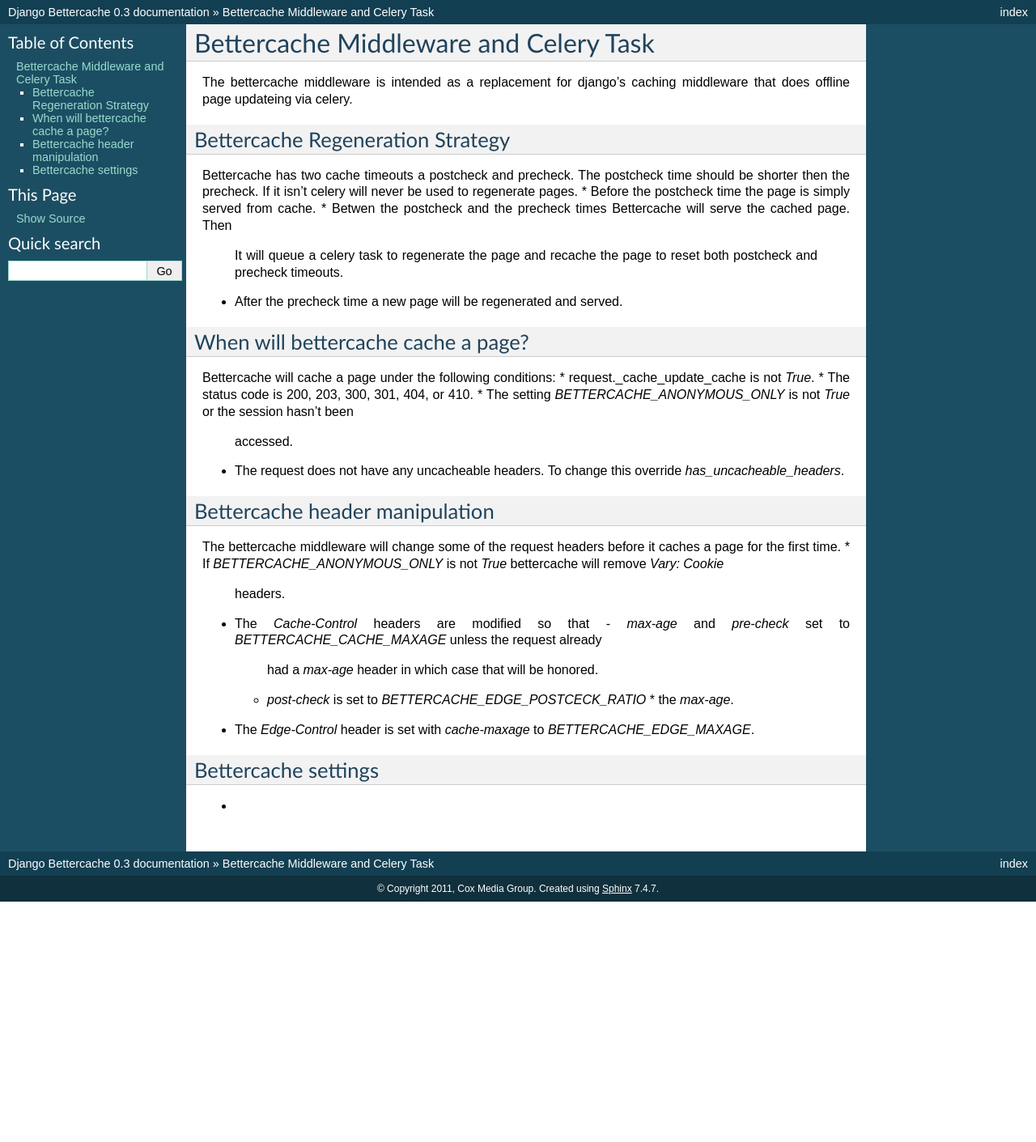
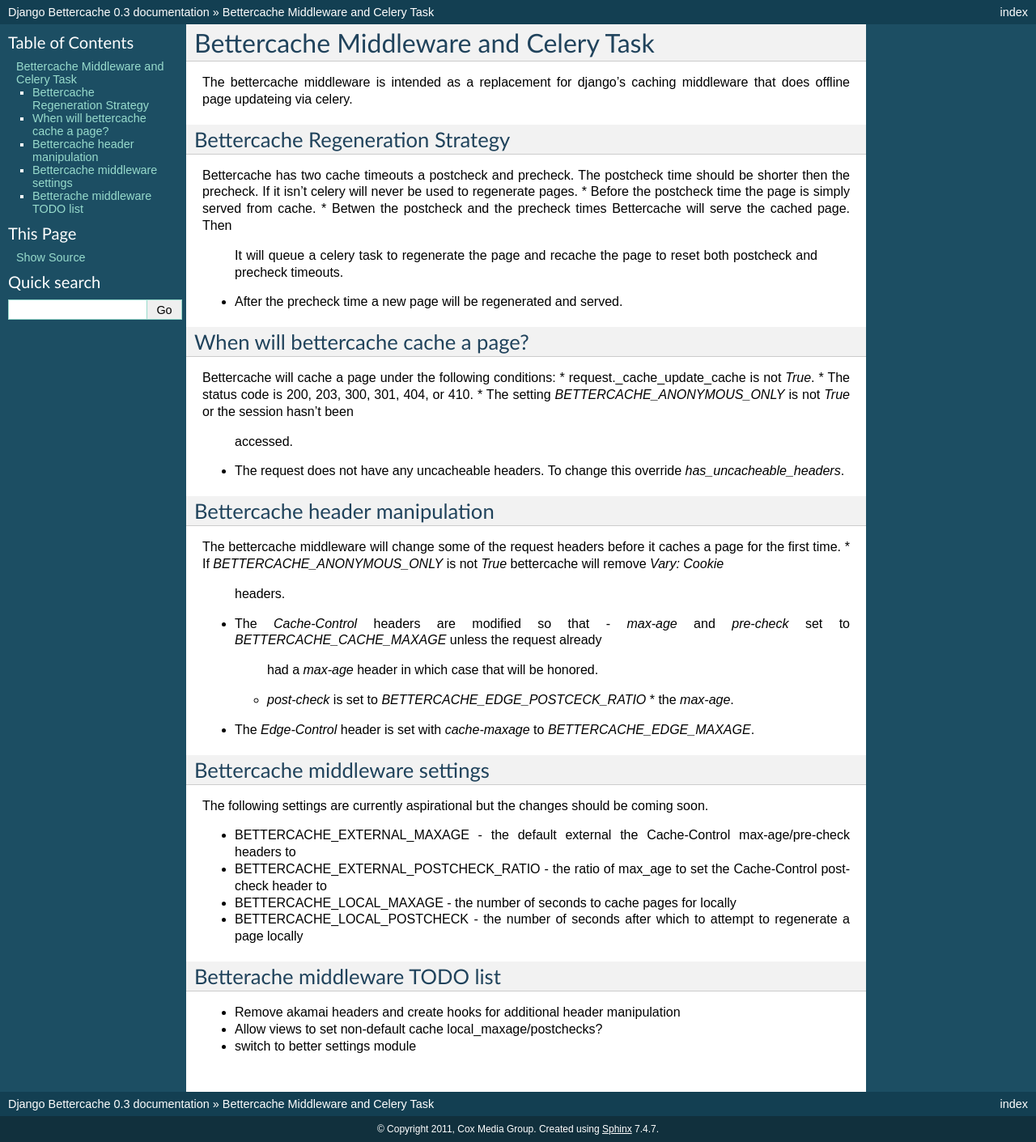
Before and after one commit to ironfroggy/django-better-cache, a Sphinx documentation site: the page built from docs/source/middleware.rst, in a window 1280 px wide. Shown: the whole page at 81% size. Built offline with Sphinx 7.4.7, drawn with Linux system fonts in a browser that asks for light colours; before the commit the page ends 1114 px from its top, so only the background shows below that.

Commit message:
More documentation for the middleware

```diff
--- a/docs/source/middleware.rst
+++ b/docs/source/middleware.rst
@@ -36,6 +36,17 @@
   - `post-check` is set to `BETTERCACHE_EDGE_POSTCECK_RATIO` * the `max-age`.
 * The `Edge-Control` header is set with `cache-maxage` to `BETTERCACHE_EDGE_MAXAGE`.
 
-Bettercache settings
-_____________________
-*
+Bettercache middleware settings
+________________________________
+The following settings are currently aspirational but the changes should be coming soon.
+
+* BETTERCACHE_EXTERNAL_MAXAGE - the default external the Cache-Control max-age/pre-check headers to
+* BETTERCACHE_EXTERNAL_POSTCHECK_RATIO - the ratio of max_age to set the Cache-Control post-check header to
+* BETTERCACHE_LOCAL_MAXAGE - the number of seconds to cache pages for locally
+* BETTERCACHE_LOCAL_POSTCHECK - the number of seconds after which to attempt to regenerate a page locally
+
+Betterache middleware TODO list
+________________________________
+* Remove akamai headers and create hooks for additional header manipulation
+* Allow views to set non-default cache local_maxage/postchecks?
+* switch to better settings module
```
